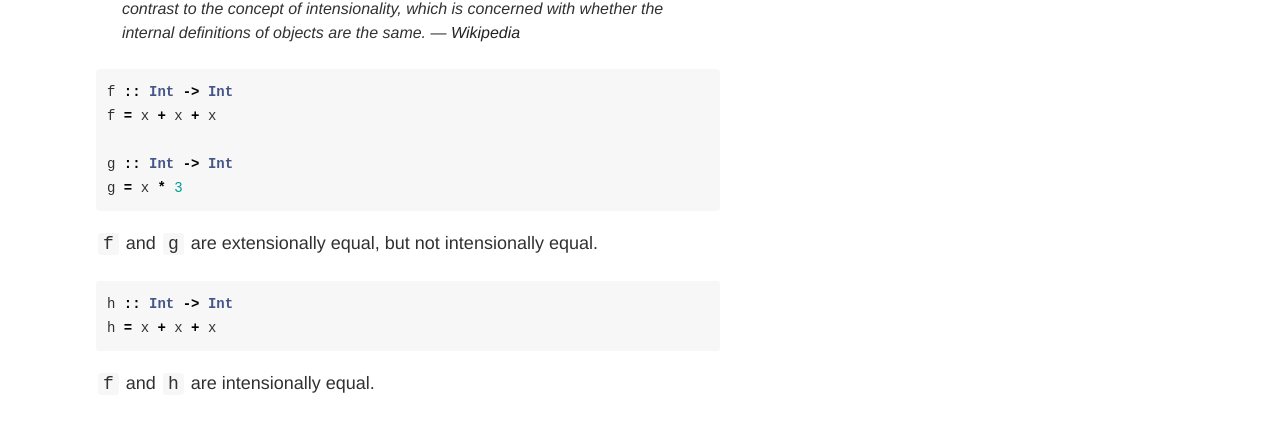
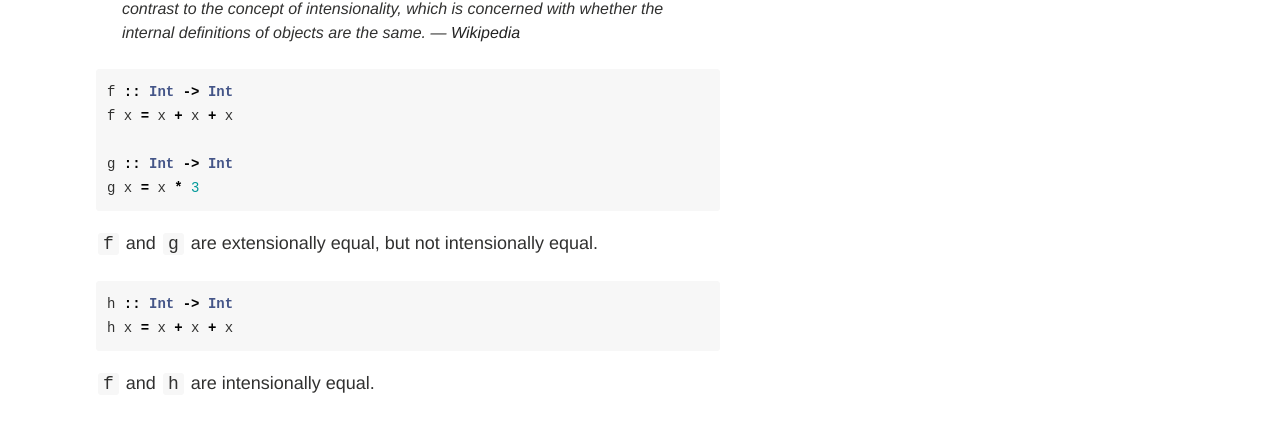
Before and after one commit to devth/devth.github.com, a Jekyll site: the page built from glossary.md, in a window 1280 px wide and 900 px high, scrolled down 5377 px. Shown: the part 154-575 px from the top of the window. Built offline with Jekyll 4.4.1, drawn with Linux system fonts in a browser that asks for light colours; Markdown is read by kramdown in place of the engine named in the settings.

Commit message:
Fix extentionality code examples

````diff
--- a/glossary.md
+++ b/glossary.md
@@ -227,10 +227,10 @@ A function which is defined for all inputs, as opposed to a partial function.
 
 ```haskell
 f :: Int -> Int
-f = x + x + x
+f x = x + x + x
 
 g :: Int -> Int
-g = x * 3
+g x = x * 3
 ```
 
 `f`{:.language-haskell} and `g`{:.language-haskell} are extensionally equal, but
@@ -238,7 +238,7 @@ not intensionally equal.
 
 ```haskell
 h :: Int -> Int
-h = x + x + x
+h x = x + x + x
 ```
 
 `f`{:.language-haskell} and `h`{:.language-haskell} are intensionally equal.
````
